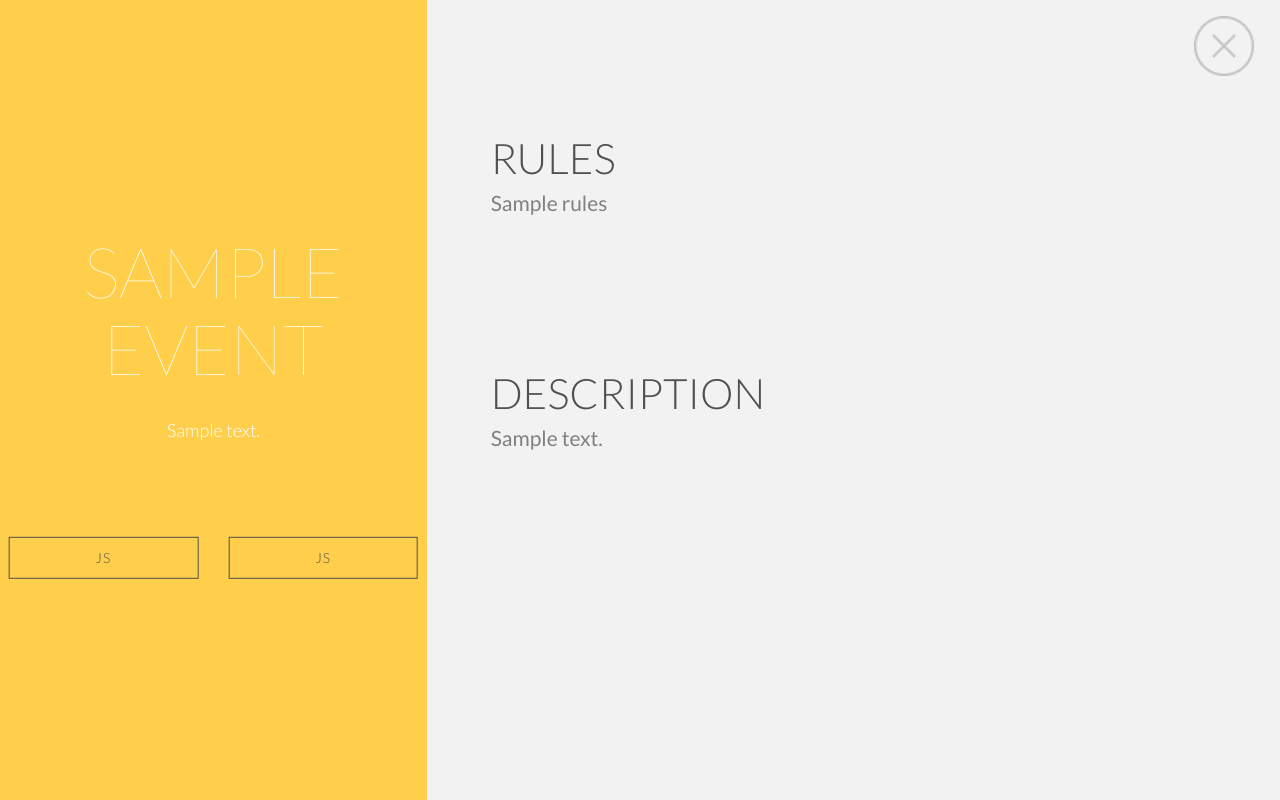
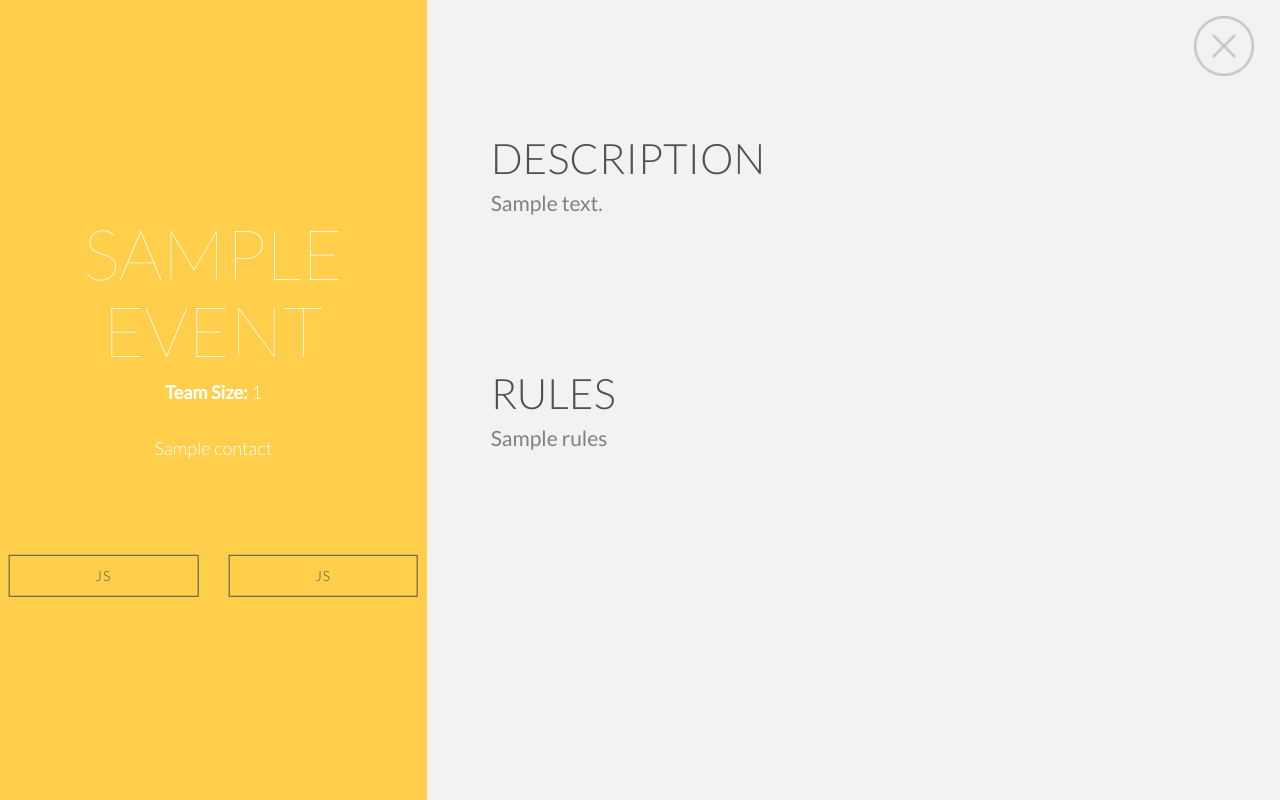
Before and after one commit to geekSiddharth/odyssey-website, a Flask app: template templates/event-modal.html in a window 1280 px wide. Run offline with Flask 2, Linux system fonts and the light colour scheme; the template is opened without the code that fills it: most values are stand-ins (such as "Sample title", 1, 10 or a date in 2020); some libraries are stand-ins or nearby versions.

Commit message:
event-modal: add entry for team size in the UI

```diff
--- a/app.py
+++ b/app.py
@@ -19,7 +19,7 @@ with open('event_data.csv', newline='') as file:
 	rows = csv.reader(file, dialect='excel')
 	next(rows) # skips the first entry which has headings
 	for row in rows:
-		event_data[row[0]] = {"name": row[1], "description": row[2], "team-size": int(row[3]), "rules": row[4], "contact": row[5]}
+		event_data[row[0]] = {"name": row[1], "description": row[2], "teamSize": int(row[3]), "rules": row[4], "contact": row[5]}
 	file.close()
 
 app = Flask('__name__')
--- a/templates/event-modal.html
+++ b/templates/event-modal.html
@@ -19,9 +19,12 @@
                     <h1>
                         {{ event.name }}
                     </h1>
+                    <p class="tagline">
+                        <b>Team Size:</b> {{ event.teamSize }}
+                    </p>
                     <br>
                     <p class="tagline">
-                        {{ event.description }}
+                        {{ event.contact | safe }}
                     </p>
                 </div>
                 <!--<div class="poster">-->
@@ -41,18 +44,18 @@
         <div class="col-md-8 right-bar">
             <div class="card">
                 <div class="card-heading">
-                    Rules
+                    Description
                 </div>
                 <div class="card-text">
-                        {{ event.rules }}
+                        {{ event.description | safe }}
                 </div>
             </div>
             <div class="card">
                 <div class="card-heading">
-                    Description
+                    Rules
                 </div>
                 <div class="card-text">
-                        {{ event.description }}
+                        {{ event.rules | safe }}
                 </div>
             </div>
         </div>
```
